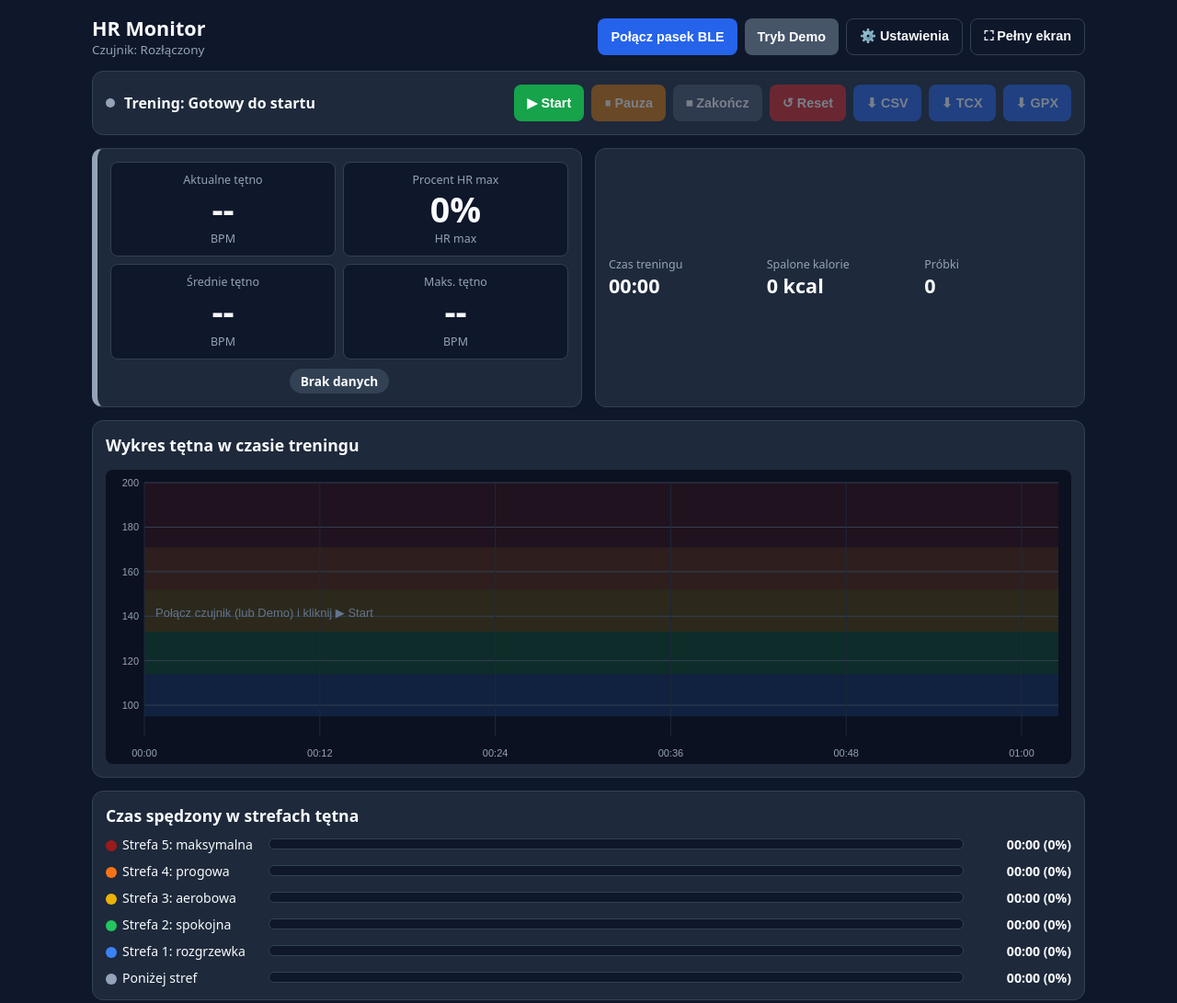
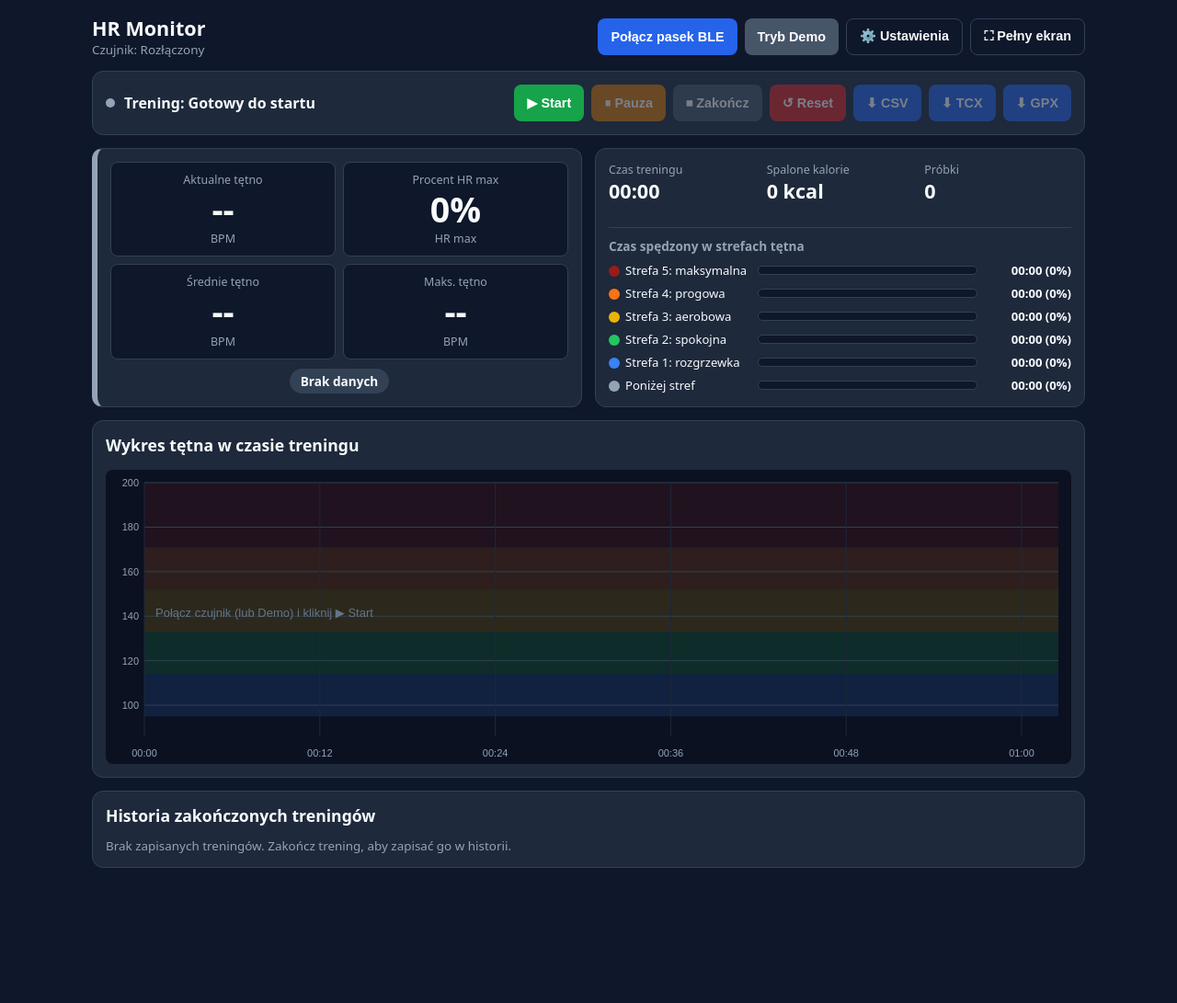
Before and after one commit to jarekj/hr-monitor, a plain HTML site: page index.html in a window 1280 px wide. Shown: the top 1091 px of the page at 92% size. After the commit the page ends 960 px from the top, so only its background shows below. Drawn offline with Linux system fonts and the light colour scheme.

Commit message:
move zones time into stats window

```diff
--- a/index.html
+++ b/index.html
@@ -341,12 +341,18 @@
             background: #334155;
         }
 
+        .stats-card {
+            display: flex;
+            flex-direction: column;
+            justify-content: space-between;
+            gap: 12px;
+        }
+
         .stats-list {
             display: grid;
             grid-template-columns: repeat(auto-fit, minmax(110px, 1fr));
             gap: 12px;
-            align-content: center;
-            height: 100%;
+            align-content: start;
         }
 
         .stat-label {
@@ -368,22 +374,34 @@
         }
 
         /* Podsumowanie czasu w strefach */
+        .zones-summary-section {
+            border-top: 1px solid var(--border);
+            padding-top: 10px;
+        }
+
+        .zones-summary-title {
+            margin: 0;
+            font-size: 0.85rem;
+            font-weight: 600;
+            color: var(--muted);
+        }
+
         .zone-summary-list {
             display: grid;
-            gap: 10px;
-            margin-top: 10px;
+            gap: 7px;
+            margin-top: 8px;
         }
 
         .zone-summary-row {
             display: grid;
-            grid-template-columns: 165px 1fr 105px;
+            grid-template-columns: 152px 1fr 92px;
             align-items: center;
-            gap: 12px;
-            font-size: 0.88rem;
+            gap: 10px;
+            font-size: 0.82rem;
         }
 
         .zone-bar-bg {
-            height: 12px;
+            height: 10px;
             background: #0f172a;
             border-radius: 999px;
             overflow: hidden;
@@ -564,7 +582,6 @@
             header,
             #userPanel,
             .workout-bar,
-            .zones-summary-card,
             .history-card {
                 grid-column: 1 / -1;
             }
@@ -641,26 +658,30 @@
                 height: clamp(160px, calc(100vh - 175px), 250px);
             }
 
-            .zones-summary-card h2 {
-                font-size: 0.92rem !important;
+            .zones-summary-section {
+                padding-top: 6px;
+            }
+
+            .zones-summary-title {
+                font-size: 0.75rem;
             }
 
             .zone-summary-list {
-                grid-template-columns: repeat(3, 1fr);
-                gap: 6px 12px;
-                margin-top: 6px;
+                grid-template-columns: 1fr;
+                gap: 4px;
+                margin-top: 5px;
             }
 
             .zone-summary-row {
                 grid-template-columns: 1fr auto;
-                gap: 3px 6px;
-                font-size: 0.76rem;
+                gap: 2px 6px;
+                font-size: 0.72rem;
             }
 
             .zone-summary-row .zone-bar-bg {
                 grid-column: 1 / -1;
                 order: 3;
-                height: 8px;
+                height: 6px;
             }
         }
     </style>
@@ -798,6 +819,10 @@
                         <div id="statCount" class="stat-val">0</div>
                     </div>
                 </div>
+                <div class="zones-summary-section">
+                    <h2 class="zones-summary-title">Czas spędzony w strefach tętna</h2>
+                    <div id="zoneSummaryList" class="zone-summary-list"></div>
+                </div>
             </div>
         </section>
 
@@ -805,12 +830,6 @@
         <section class="card chart-card">
             <h2 style="margin-top:0; font-size:1.1rem;">Wykres tętna w czasie treningu</h2>
             <canvas id="hrChart"></canvas>
-        </section>
-
-        <!-- Podsumowanie czasu w strefach -->
-        <section class="card zones-summary-card">
-            <h2 style="margin:0; font-size:1.1rem;">Czas spędzony w strefach tętna</h2>
-            <div id="zoneSummaryList" class="zone-summary-list"></div>
         </section>
 
         <!-- Historia treningów -->
```
